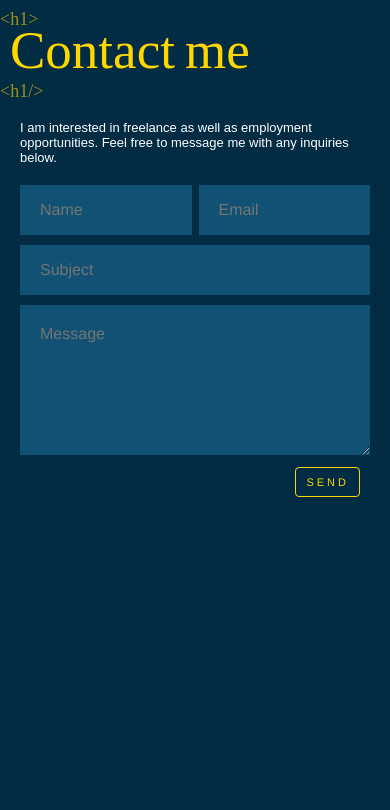
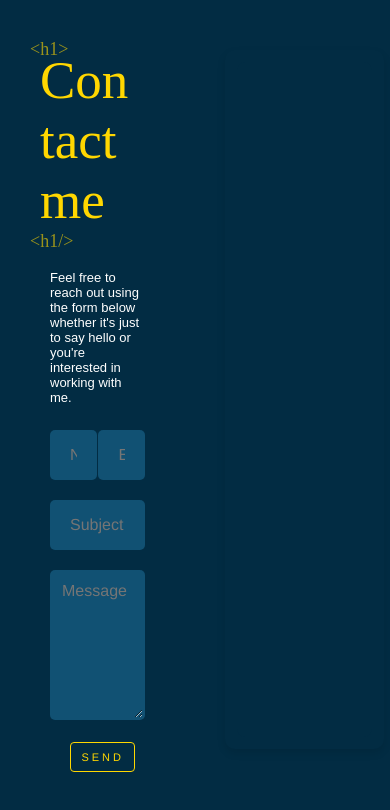
Before and after one commit to JustinStutler/justinstutler.github.io, a React (Create React App) app in the folder react-portfolio/: page /contact in a window 390 px wide. Shown: the top 810 px of the page. Built offline with nearby package versions, Linux system fonts and the light colour scheme.

Commit message:
Contact Page Finished / golden highlights
Contact Page
-added resume
-added golden highlights on hover for resume and contact me input fields

Home Page
-updated css for portrait
-added golden highlight for portrait

```diff
--- a/react-portfolio/src/components/Contact/index.js
+++ b/react-portfolio/src/components/Contact/index.js
@@ -3,6 +3,7 @@ import { useRef } from 'react'
 import emailjs from '@emailjs/browser'
 import AnimatedLetters from '../AnimatedLetters'
 import './index.scss'
+import Resume from '../../assets/images/resume.pdf'
 
 // import env vars
 const userId = process.env.REACT_APP_EMAILJS_USER_ID;
@@ -43,6 +44,7 @@ const Contact = () => {
     return (
         <>
             <div className="container contact-page">
+                <div className='left'>
                     <div className="text-zone">
                         <h1>
                             <AnimatedLetters
@@ -52,8 +54,7 @@ const Contact = () => {
                             />
                         </h1>
                         <p>
-                        I am interested in freelance as well as employment opportunities.
-                        Feel free to message me with any inquiries below.
+                            Feel free to reach out using the form below whether it's just to say hello or you're interested in working with me.
                         </p>
                         <div className="contact-form">
                             <form ref={form} onSubmit={sendEmail}>
@@ -92,6 +93,12 @@ const Contact = () => {
                         </div>
                     </div>
                 </div>
+                <div className='right'>
+                    <div class="pdfDisplay">
+                        <iframe id="pdfViewer" src={Resume} frameborder="0"></iframe>
+                    </div>
+                </div>
+            </div>
         </>
     )
 }
--- a/react-portfolio/src/components/Contact/index.scss
+++ b/react-portfolio/src/components/Contact/index.scss
@@ -63,7 +63,6 @@
     text-decoration: none;
     padding: 8px 10px;
     border: 1px solid #ffd700;
-      float: left;
     border-radius: 4px;
     background: 0 0;
     text-transform: uppercase;
@@ -73,57 +72,55 @@
   }
 }
 
-  .map-wrap {
-    background: rgba(8, 253, 216, 0.1);
-    float: right;
-    width: 53%;
-    height: 115%;
-    margin-top: -3%;
+.container {
+  display: flex;
 }
 
-  .leaflet-container {
-    position: relative;
-    width: 100%;
-    height: 100%;
-    opacity: 0;
-    animation: backInRight 1s 1.2s;
-    animation-fill-mode: forwards;
+.left, .right {
+  flex: 1; /* This will make both divs the same width */
+  padding: 20px;
+  margin: 10px;
 }
 
-  .info-map {
-    position: absolute;
-    background: #000;
-    top: 50px;
-    right: 30%;
-    z-index: 999999;
-    width: 267px;
-    padding: 20px;
-    color: #fff;
-    font-family: 'Helvetica';
-    font-size: 17px;
-    font-weight: 300;
-    opacity: 0;
-    animation: fadeIn 1s 1.5s;
-    animation-fill-mode: forwards;
-
-    span {
-      font-size: 16px;
-
-      span {
-        color: #ffd700;
-      }
-    }
+.pdfDisplay {
+  width: 100%;                 /* Take full width of the container */
+  max-width: 800px;           /* Set a maximum width for larger screens */
+  height: 80vh;                /* 80% of the viewport height */
+  margin: 20px auto;          /* Center horizontally with some margin */
+  padding: 10px;              /* Padding around the content */
+  box-shadow: 0px 4px 8px rgba(0, 0, 0, 0.1); /* Soft shadow around the box */
+  border: 2px solid transparent;   /* Golden border on hover */
+  border-radius: 10px;        /* Rounded corners for a clean look */
+  overflow: hidden;            /* Ensure the iframe doesn’t overflow */
+  transition: border 0.3s ease; /* Smooth transition for border */
 }
 
-  @media screen and (max-width: 1200px) {
-    .map-wrap {
-      float: none;
-      margin: 0;
-      width: 100%;
-      height: 400px;
+#pdfViewer {
+  width: 100%;                 /* Full width of the parent */
+  height: 100%;                /* Full height of the parent */
+  border: none;                /* Remove iframe border */
+  border-radius: 8px;         /* Match the container's rounded corners */
 }
 
-    .info-map {
-      display: none;
+/* Add golden border only on hover */
+.pdfDisplay:hover {
+  border: 2px solid #ffd700;   /* Golden border on hover */
 }
+
+.contact-form input,
+.contact-form textarea {
+  padding: 10px;
+  margin: 5px 0;
+  border: 2px solid transparent;
+  border-radius: 5px;
+  transition: border 0.3 ease;
 }
+
+.contact-form input:hover,
+.contact-form textarea:hover {
+  border: 2px solid #ffd700;
+}
+
+.flat-button:hover {
+  background-color: rgba(255, 215, 0, 0.33);  /* Slightly highlight the button */
+}
--- a/react-portfolio/src/components/Home/index.js
+++ b/react-portfolio/src/components/Home/index.js
@@ -40,6 +40,7 @@ const Home = () => {
     return (
         <>
             <div className="container home-page">
+                <div className='left'>
                     <div className="text-zone">
                         <h1>
                             <span className={letterClass}>H</span>
@@ -66,8 +67,11 @@ const Home = () => {
                             CONTACT ME
                         </NavLink>
                     </div>
+                </div>
+                <div className='right'>
                     <div className='img-zone'>
                         <img className='portrait' src={Portrait}></img>
+                    </div>
                 </div>
             </div>
         </>
--- a/react-portfolio/src/components/Home/index.scss
+++ b/react-portfolio/src/components/Home/index.scss
@@ -83,6 +83,7 @@
 
 
 @media screen and (max-width: 1200px) {
+
   .tags,
   .home-page h1:before,
   .home-page h1:after {
@@ -103,49 +104,47 @@
     margin: 20px auto 0 auto;
     width: 124px;
   }
-
-    .logo-container {
-      position: relative;
-      width: 100px;
-      height: auto;
-      top: 50px;
-      right: 0;
-      box-sizing: border-box;
-      margin: auto;
-      left: 0;
 }
 
-    .logo-container svg {
-      position: absolute;
-      top: auto;
-      right: auto;
-      bottom: auto;
-      left: 0;
-      margin: auto;
+.container {
+  display: flex;
 }
+
+.left,
+.right {
+  flex: 1;
+  /* This will make both divs the same width */
 }
 
 .img-zone {
-    position: absolute;
-    right: 10%;
-    top: 50%;
-    transform: translateY(-50%);
-    max-width: 40%;
-    max-height: 90%;
   display: flex;
   justify-content: center;
   align-items: center;
+  overflow: hidden;
+  width: 100%;
+  max-width: 600px;
+  margin: 20px auto;
+  border: 2px solid transparent; /* Start with a transparent border */
+  border-radius: 10px;          /* Optional: rounded corners */
+  box-shadow: 0 4px 8px rgba(0, 0, 0, 0.2); /* Optional: shadow effect */
+  position: relative;            /* Ensure positioning context */
+  transition: border 0.3s ease; /* Smooth transition for border */
+  height: 80vh;
+}
 
 .portrait {
-      width: 100%;
-      height: auto;
-      border-radius: 15px; // Rounded corners
-      box-shadow: 0 4px 8px rgba(0, 0, 0, 0.2); // Shadow for depth
-      transition: transform 0.3s ease-in-out, box-shadow 0.3s ease-in-out; // Animation on hover
+  width: 100%;                  /* Make the image responsive */
+  height: auto;                 /* Maintain aspect ratio */
+  object-fit: cover;            /* Cover the container */
+  transition: transform 0.3s ease; /* Smooth transition for transformation */
+}
 
-      &:hover {
-        transform: scale(1.05); // Slight zoom on hover
-        box-shadow: 0 8px 16px rgba(0, 0, 0, 0.3); // Stronger shadow
+/* Apply the golden border and enlarge the image on hover */
+.img-zone:hover {
+  border: 2px solid #ffd700;    /* Change border to golden on hover */
 }
+
+.img-zone:hover .portrait {
+  transform: scale(1.1);        /* Enlarge image to 110% on hover */
+  z-index: 1;                   /* Bring the image above other elements */
 }
-  }
```
Also changed, not shown: 1 other file (tests, documents, lock files or other folders). Lines whose indentation alone changed are shown as unchanged.
